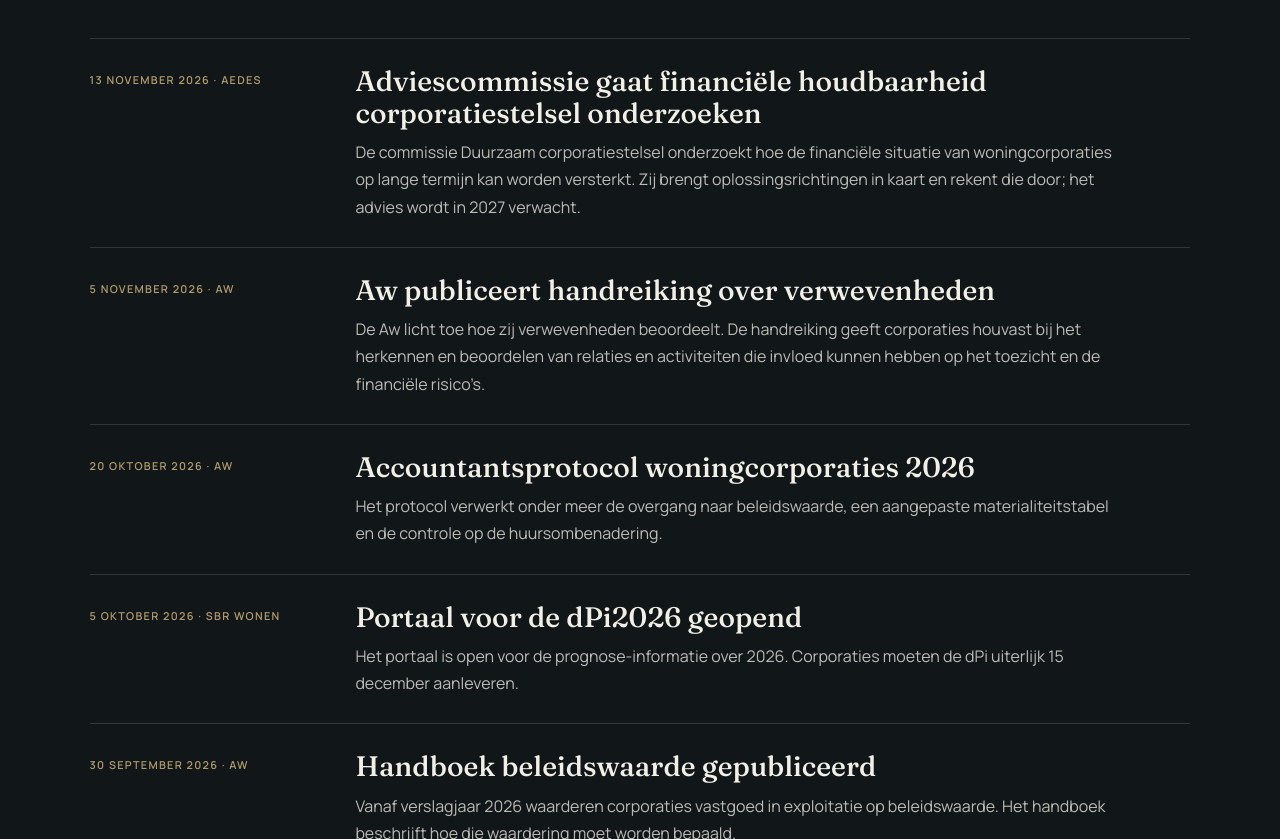
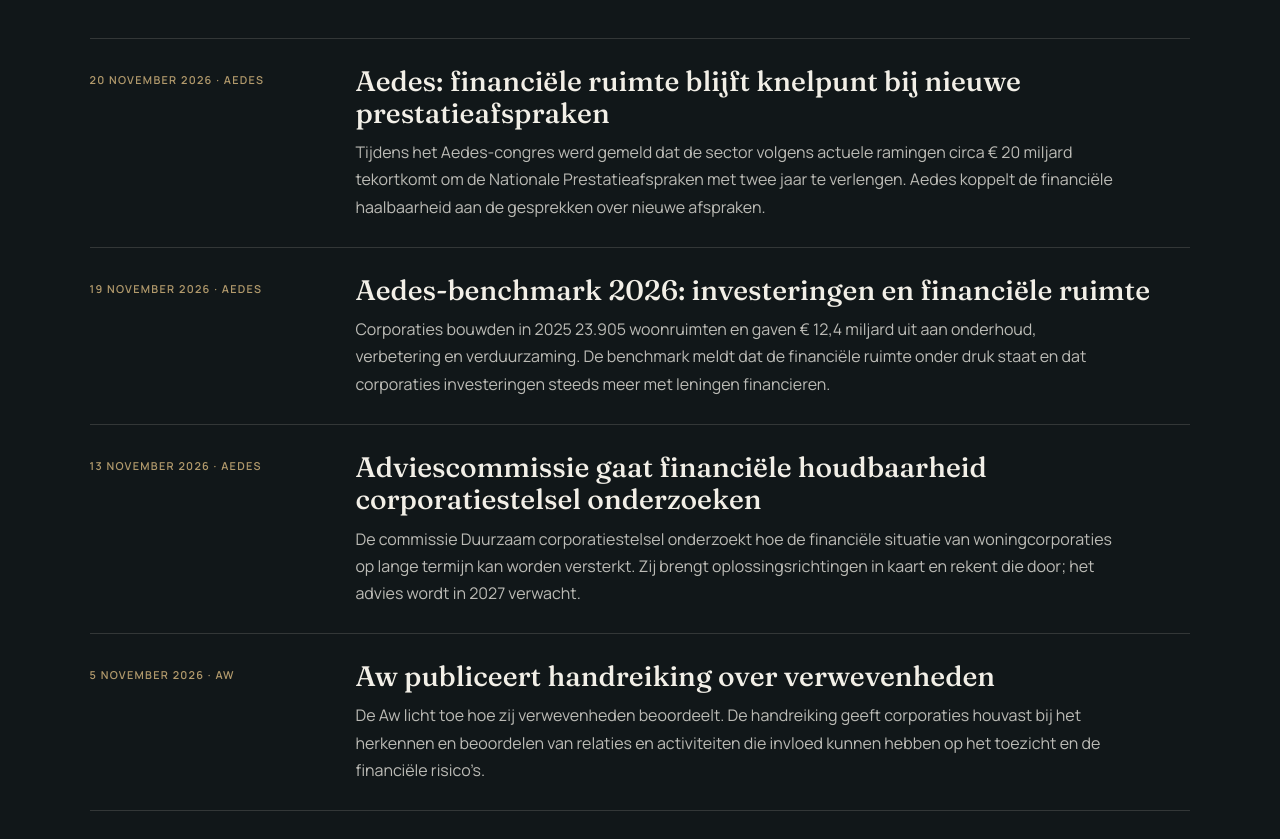
Before and after one commit to RicardoPotters/potters_finance_site, a plain HTML site: page index.html in a window 1280 px wide. Shown: the part 2284-3123 px from the top of the page. Drawn offline with Linux system fonts and the light colour scheme.

Commit message:
Add latest Aedes benchmark and sector finance news

```diff
--- a/index.html
+++ b/index.html
@@ -112,6 +112,21 @@
         </div>
 
         <div class="news-list">
+          <article class="news-item">
+            <p class="news-meta">20 november 2026 · Aedes</p>
+            <div>
+              <h3><a href="https://aedes.nl/vereniging/aedes-congres-weer-meer-nieuwe-woningen-corporaties-blijven-leveren" target="_blank" rel="noreferrer">Aedes: financiële ruimte blijft knelpunt bij nieuwe prestatieafspraken</a></h3>
+              <p>Tijdens het Aedes-congres werd gemeld dat de sector volgens actuele ramingen circa € 20 miljard tekortkomt om de Nationale Prestatieafspraken met twee jaar te verlengen. Aedes koppelt de financiële haalbaarheid aan de gesprekken over nieuwe afspraken.</p>
+            </div>
+          </article>
+          <article class="news-item">
+            <p class="news-meta">19 november 2026 · Aedes</p>
+            <div>
+              <h3><a href="https://aedes.nl/aedes-benchmark/aedes-benchmark-2026-belangrijkste-resultaten" target="_blank" rel="noreferrer">Aedes-benchmark 2026: investeringen en financiële ruimte</a></h3>
+              <p>Corporaties bouwden in 2025 23.905 woonruimten en gaven € 12,4 miljard uit aan onderhoud, verbetering en verduurzaming. De benchmark meldt dat de financiële ruimte onder druk staat en dat corporaties investeringen steeds meer met leningen financieren.</p>
+            </div>
+          </article>
+
           <article class="news-item">
             <p class="news-meta">13 november 2026 · Aedes</p>
             <div>
```
